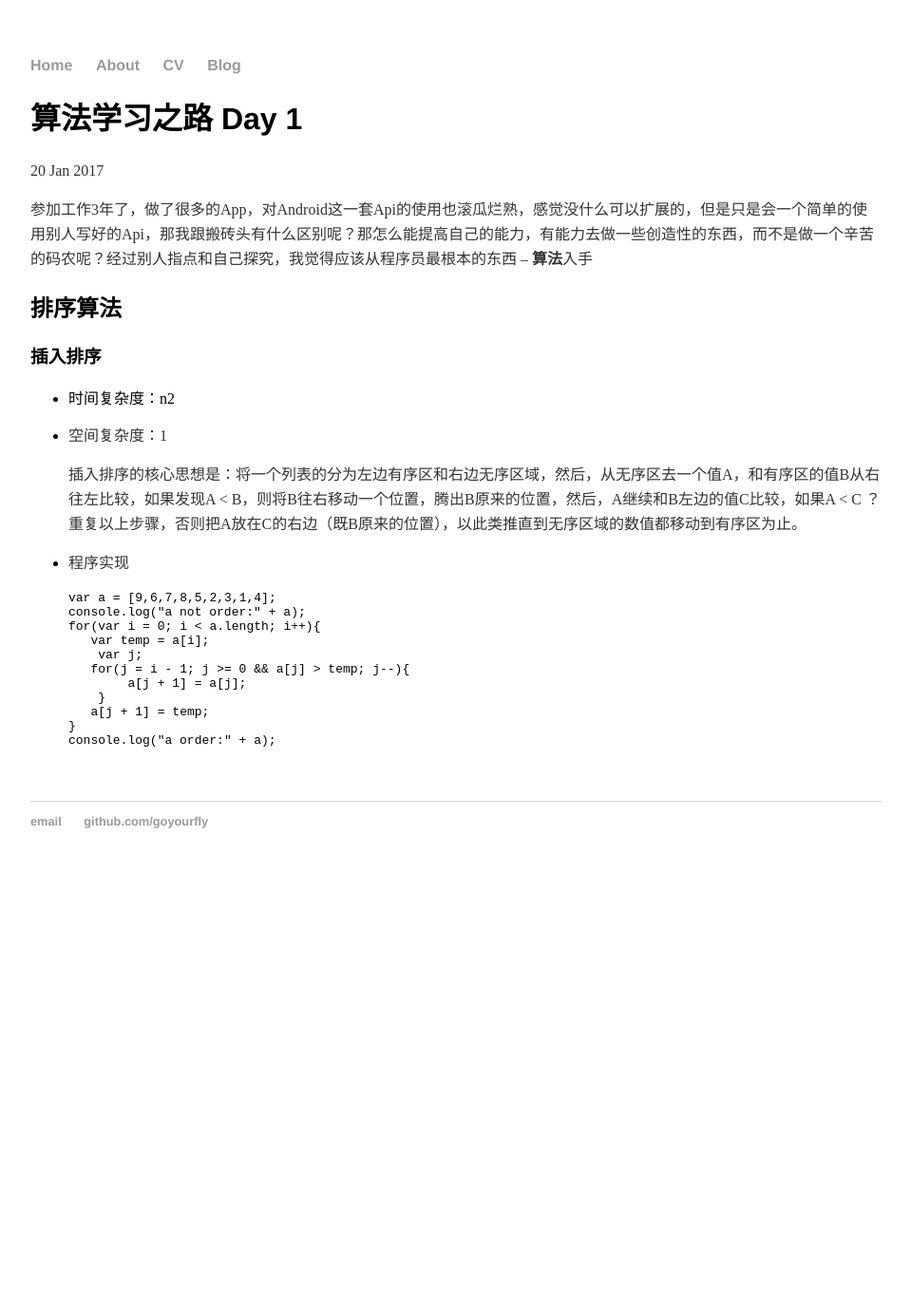
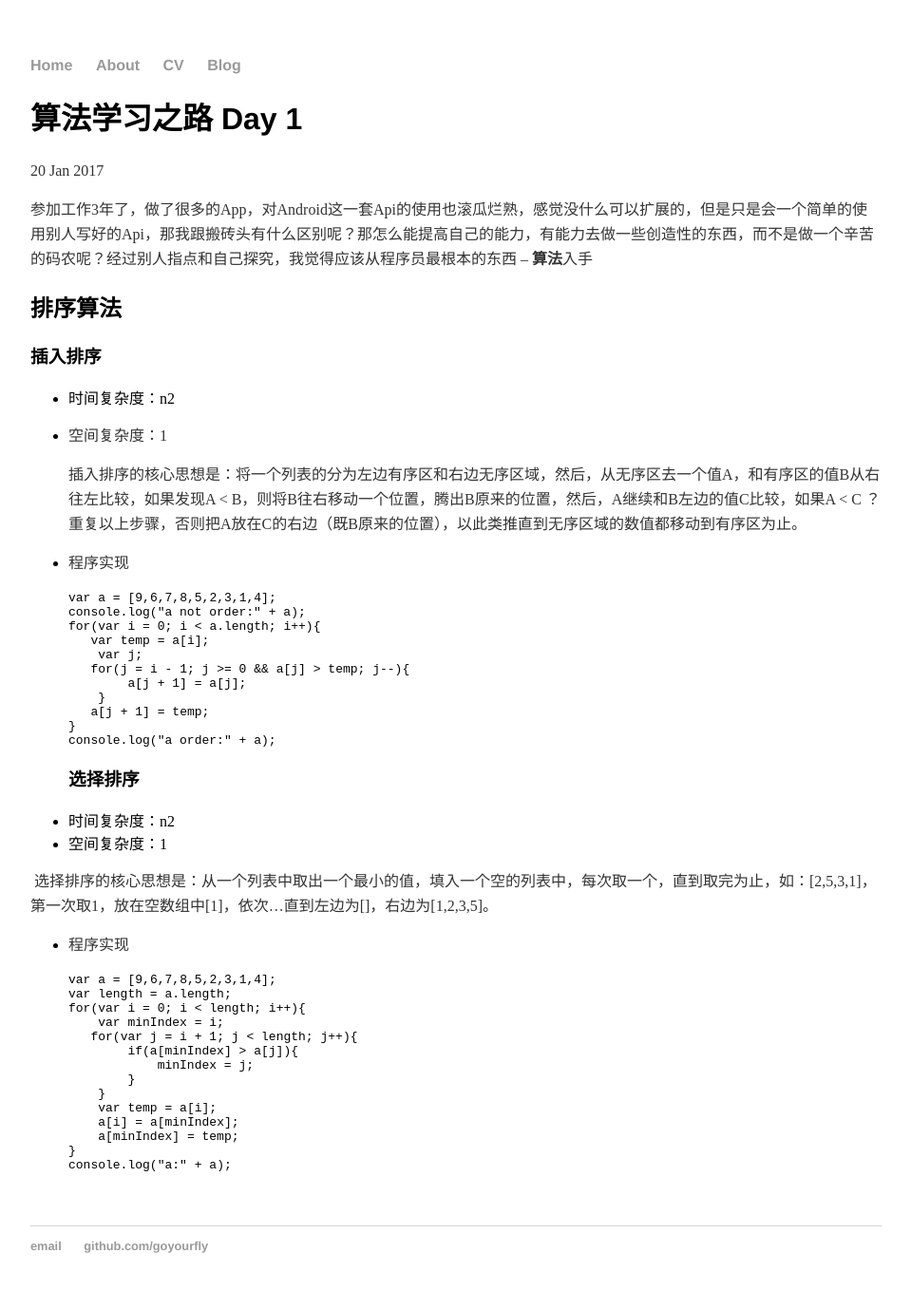
Before and after one commit to goyourfly/goyourfly.github.io, a Jekyll site: the page built from _posts/2017-01-20-go-your-fly-site-algorithm-day-1.md, in a window 1280 px wide. Shown: the whole page at 95% size, without its empty margins (160-1119 px from the left). Built offline with Jekyll 4.4.1, drawn with Linux system fonts in a browser that asks for light colours; before the commit the page ends 932 px from its top, so only the background shows below that.

Commit message:
Update 2017-01-20-go-your-fly-site-algorithm-day-1.md

````diff
--- a/_posts/2017-01-20-go-your-fly-site-algorithm-day-1.md
+++ b/_posts/2017-01-20-go-your-fly-site-algorithm-day-1.md
@@ -30,3 +30,28 @@ date: 2017-01-20
   }
   console.log("a order:" + a);
   ```
+### 选择排序
+
+* 时间复杂度：n2
+* 空间复杂度：1
+
+  选择排序的核心思想是：从一个列表中取出一个最小的值，填入一个空的列表中，每次取一个，直到取完为止，如：[2,5,3,1]，第一次取1，放在空数组中[1]，依次...直到左边为[]，右边为[1,2,3,5]。
+
+* 程序实现
+
+  ```javascript
+  var a = [9,6,7,8,5,2,3,1,4];
+  var length = a.length;
+  for(var i = 0; i < length; i++){
+      var minIndex = i;
+     for(var j = i + 1; j < length; j++){
+          if(a[minIndex] > a[j]){
+              minIndex = j;
+          }
+      }
+      var temp = a[i];
+      a[i] = a[minIndex];
+      a[minIndex] = temp;
+  }
+  console.log("a:" + a);
+  ```
````
